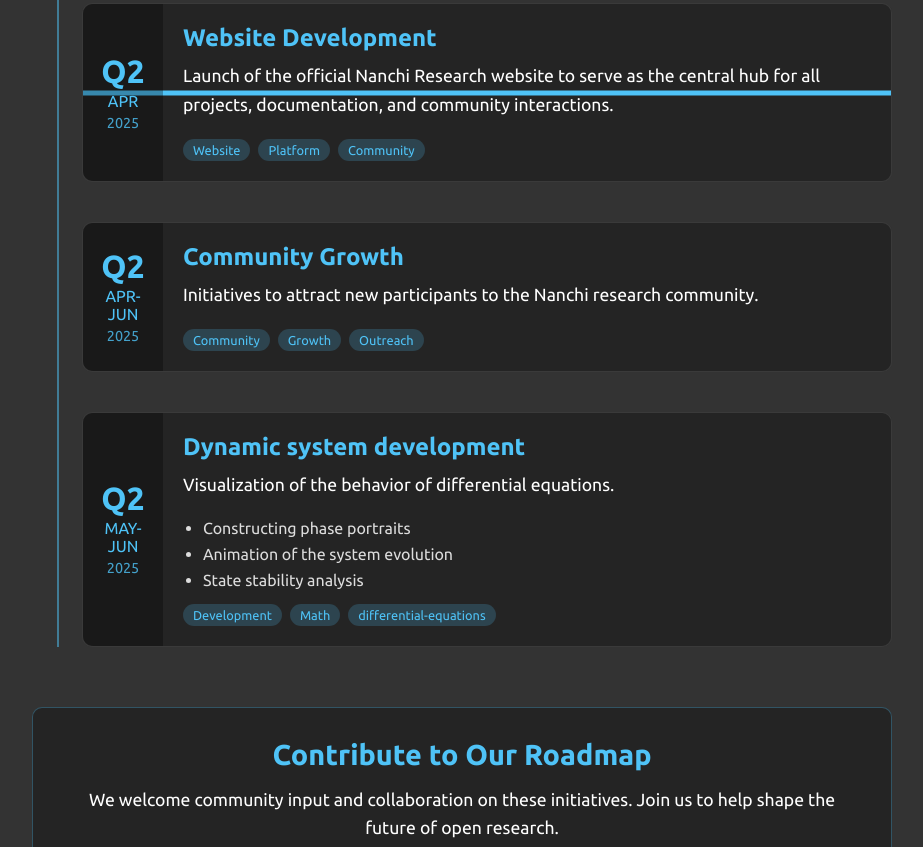
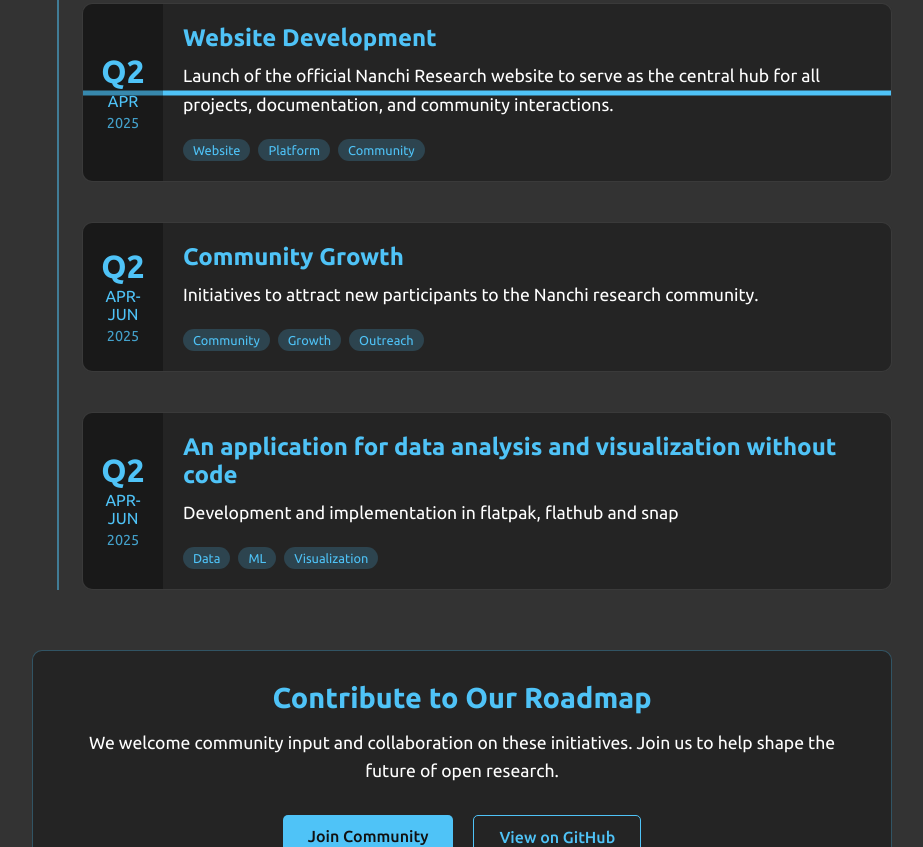
Before and after one commit to IlyaElevrin/nanchi_web, a plain HTML site: page roadmap.html in a window 1280 px wide. Shown: the part 1219-2066 px from the top of the page, without its empty margins (178-1101 px from the left). Drawn offline with Linux system fonts and the light colour scheme.

Commit message:
new roadmap

```diff
--- a/roadmap.html
+++ b/roadmap.html
@@ -122,26 +122,23 @@
                     <div class="event-card">
                         <div class="event-date">
                             <span class="event-day">Q2</span>
-                            <span class="event-month">May-Jun</span>
+                            <span class="event-month">Apr-Jun</span>
                             <span class="event-year">2025</span>
                         </div>
                         <div class="event-content">
-                            <h3>Dynamic system development</h3>
+                            <h3>An application for data analysis and visualization without code</h3>
                             <div class="event-description">
-                                <p>Visualization of the behavior of differential equations.</p>
+                                <p>Development and implementation in flatpak, flathub and snap</p>
                             </div>
-                            <ul class="event-highlights">
-                                <li>Constructing phase portraits</li>
-                                <li>Animation of the system evolution</li>
-                                <li>State stability analysis</li>
-                            </ul>
                             <div class="event-tags">
-                                <span class="event-tag">Development</span>
-                                <span class="event-tag">Math</span>
-                                <span class="event-tag">differential-equations</span>
+                                <span class="event-tag">Data</span>
+                                <span class="event-tag">ML</span>
+                                <span class="event-tag">Visualization</span>
                             </div>
                         </div>
                     </div>
+
+
                 </div>
 
                 <div class="events-cta">
```
